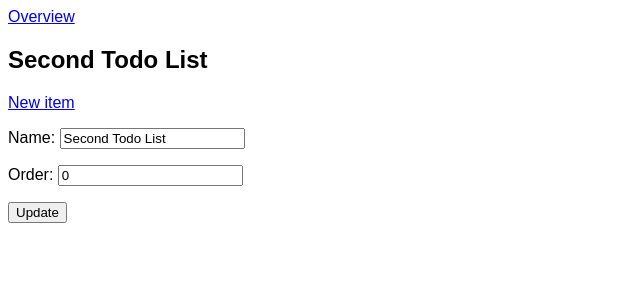
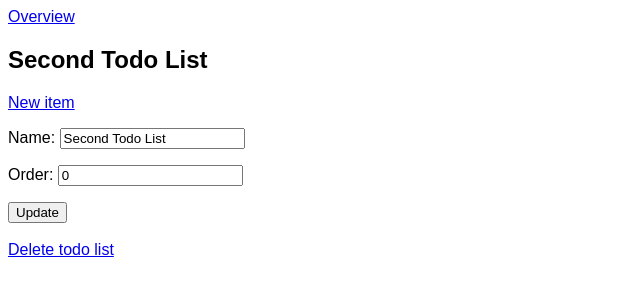
Before and after one commit to floriantoenjes/django_todo_list, a Django app: page /todos/2/ in a window 1280 px wide. Shown: the top 300 px of the page, without its empty margins (0-640 px from the left). Run offline with Django 3.2, Linux system fonts and the light colour scheme; data comes from the database, SQL or seed files in the repository; both versions use the stored data as it was after the commit.

Commit message:
Implemented Todo List Delete-View

```diff
--- a/todos/templates/todos/todo_list_detail.html
+++ b/todos/templates/todos/todo_list_detail.html
@@ -24,4 +24,6 @@
         {{ form.as_p }}
         <input type="submit" value="Update">
     </form>
+    <br/>
+    <a href="{% url 'todos:delete_todo_list' pk=todo_list.pk %}">Delete todo list</a>
 {% endblock %}
--- a/todos/urls.py
+++ b/todos/urls.py
@@ -6,6 +6,7 @@ urlpatterns = [
     url(r"^$", views.TodoListListView.as_view(), name="todo_list_overview"),
     url(r"^(?P<pk>\d+)/$", views.TodoListDetailView.as_view(), name="todo_list"),
     url(r"^(?P<todo_list_pk>\d+)/edit_todo_list/$", views.todo_list_edit, name="edit_todo_list"),
+    url(r"^(?P<pk>\d+)/delete_todo_list/$", views.TodoListDeleteView.as_view(), name="delete_todo_list"),
     url(r"^(?P<todo_list_pk>\d+)/create_item/$", views.item_create, name="create_item"),
     url(r"^(?P<todo_list_pk>\d+)/(?P<item_pk>\d+)/$", views.item_detail, name="item"),
     url(r"^(?P<todo_list_pk>\d+)/edit_item/(?P<item_pk>\d+)/$", views.item_edit, name="edit_item"),
--- a/todos/views.py
+++ b/todos/views.py
@@ -3,6 +3,7 @@ from django.contrib.auth.decorators import login_required
 from django.db.models import Count
 from django.http import HttpResponseRedirect
 from django.shortcuts import get_object_or_404, render
+from django.urls import reverse_lazy
 from django.views.generic import (
     ListView, DetailView,
     CreateView, UpdateView, DeleteView
@@ -22,6 +23,12 @@ class TodoListDetailView(UpdateView, DetailView):
     model = TodoList
     context_object_name = "todo_list"
     template_name = "todos/todo_list_detail.html"
+
+class TodoListDeleteView(DeleteView):
+    model = TodoList
+    template_name = "todos/todo_list_confirm_delete.html"
+    success_url = reverse_lazy("todos:todo_list_overview")
+
 
 def todo_list_overview(request):
     todo_lists = TodoList.objects.all()
```
Also changed, not shown: todos/templates/todos/todo_list_confirm_delete.html (added, +7 -0 lines), db.sqlite3.
